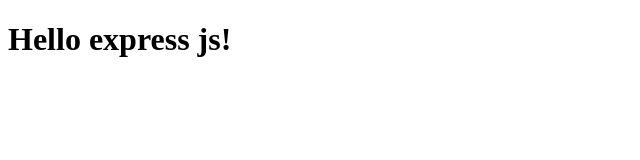
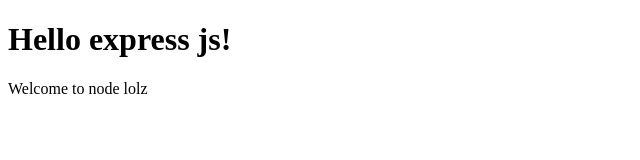
Before and after one commit to SheldonCheng/node-server, a website: page public/index.html in a window 1280 px wide. Shown: the whole page, without its empty margins (0-640 px from the left). Drawn offline with Linux system fonts and the light colour scheme.

Commit message:
Some text change

```diff
--- a/public/index.html
+++ b/public/index.html
@@ -5,5 +5,6 @@
 </head>
 <body>
 	<h1>Hello express js!</h1>
+	<p>Welcome to node lolz</p>
 </body>
 </html>
```
